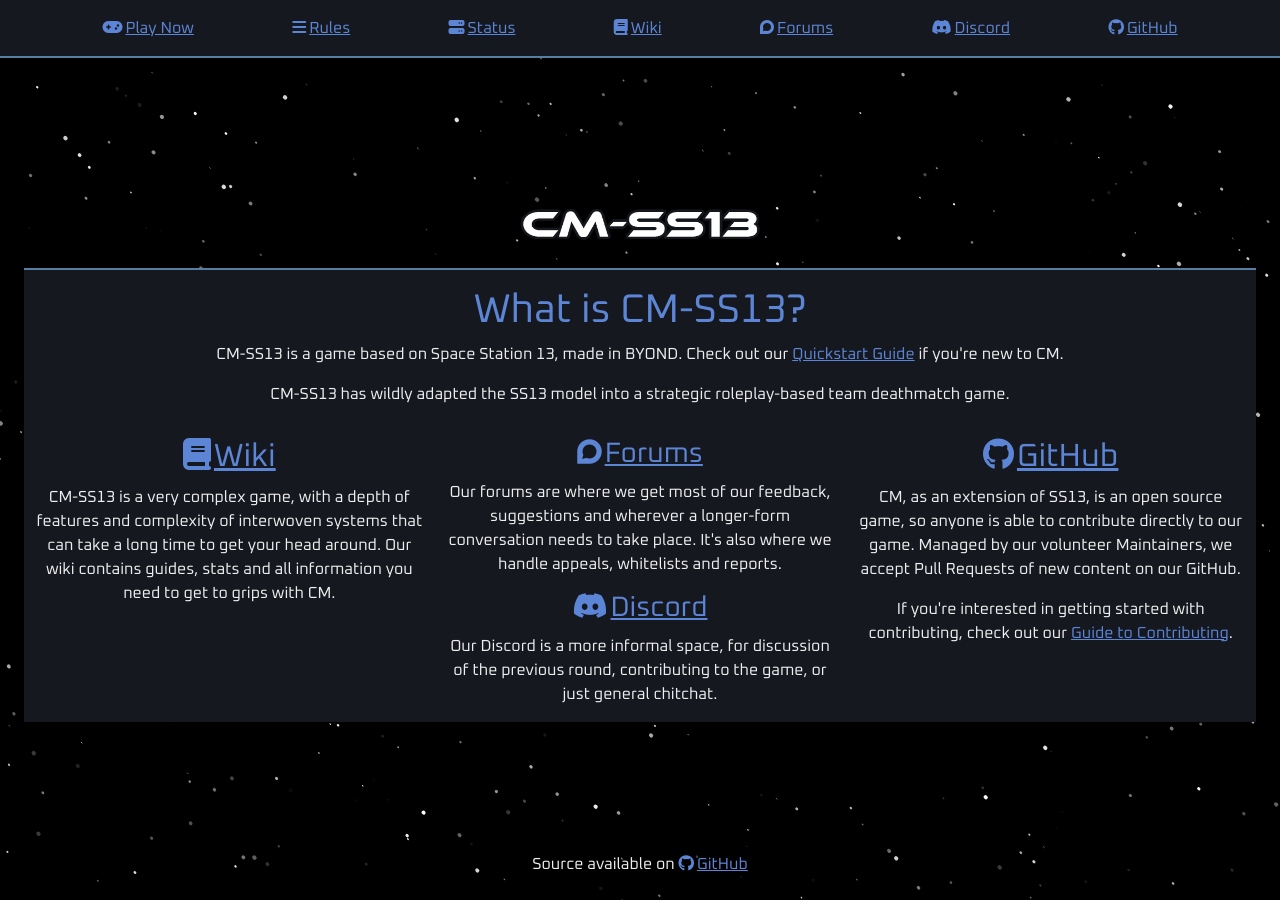
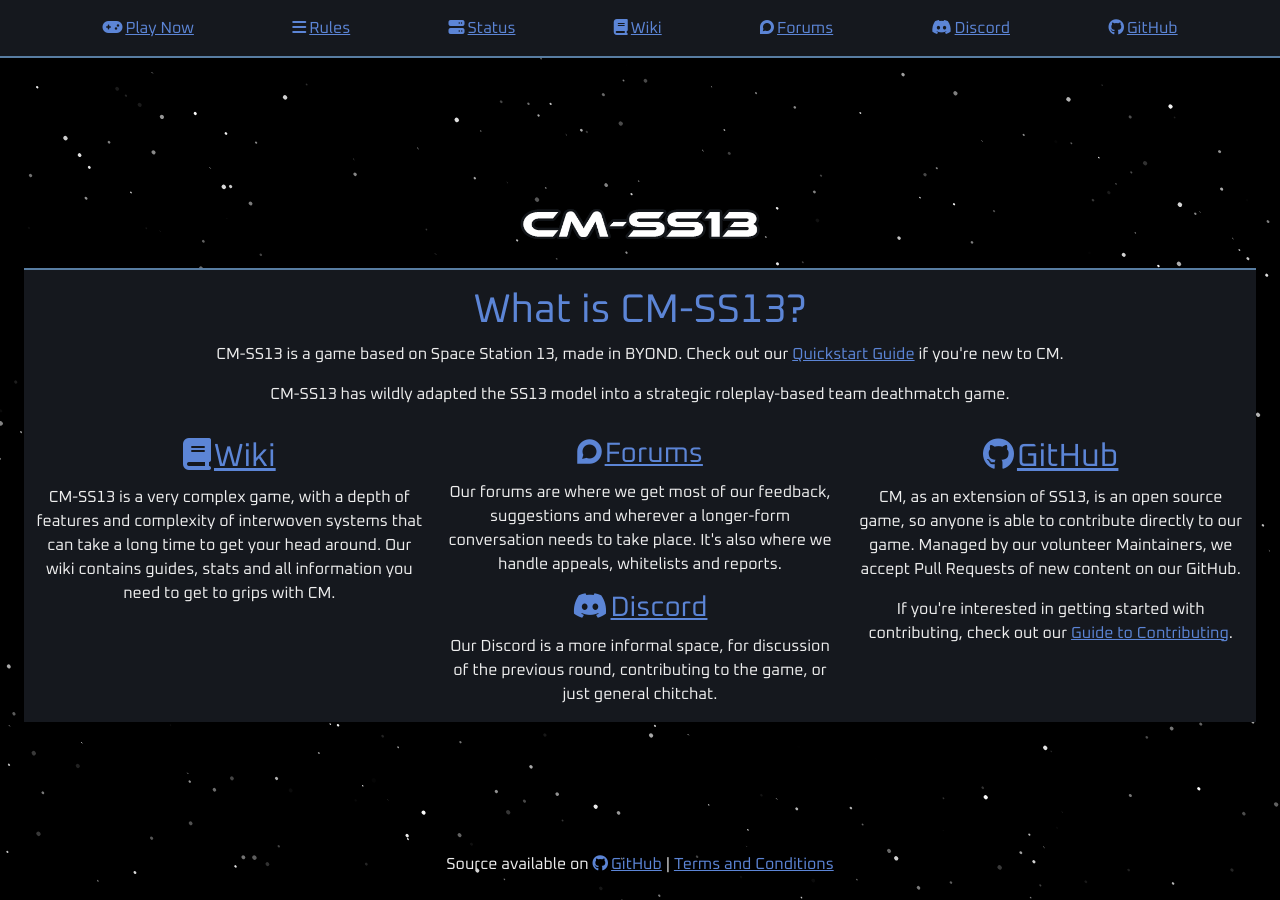
Before and after one commit to cmss13-devs/web, a Jekyll site: the page built from index.md, in a window 1280 px wide. Built offline with Jekyll 4.4.1, drawn with Linux system fonts in a browser that asks for light colours; nearby versions of some CDN libraries.

Commit message:
include tos here (#88)

```diff
--- a/_layouts/home.html
+++ b/_layouts/home.html
@@ -102,7 +102,7 @@
             <footer class="text-center fixed-bottom text-lg-start">
 
                 <div class="text-center p-4" style="background-color: rgba(0, 0, 0, 0.05);">
-                    Source available on <a href="{{ site.source_link }}"><i class="fa-brands fa-github"></i>GitHub</a>
+                    Source available on <a href="{{ site.source_link }}"><i class="fa-brands fa-github"></i>GitHub</a> | <a href="{{ site.url }}/tos">Terms and Conditions</a>
                 </div>
             </footer>
 
```
